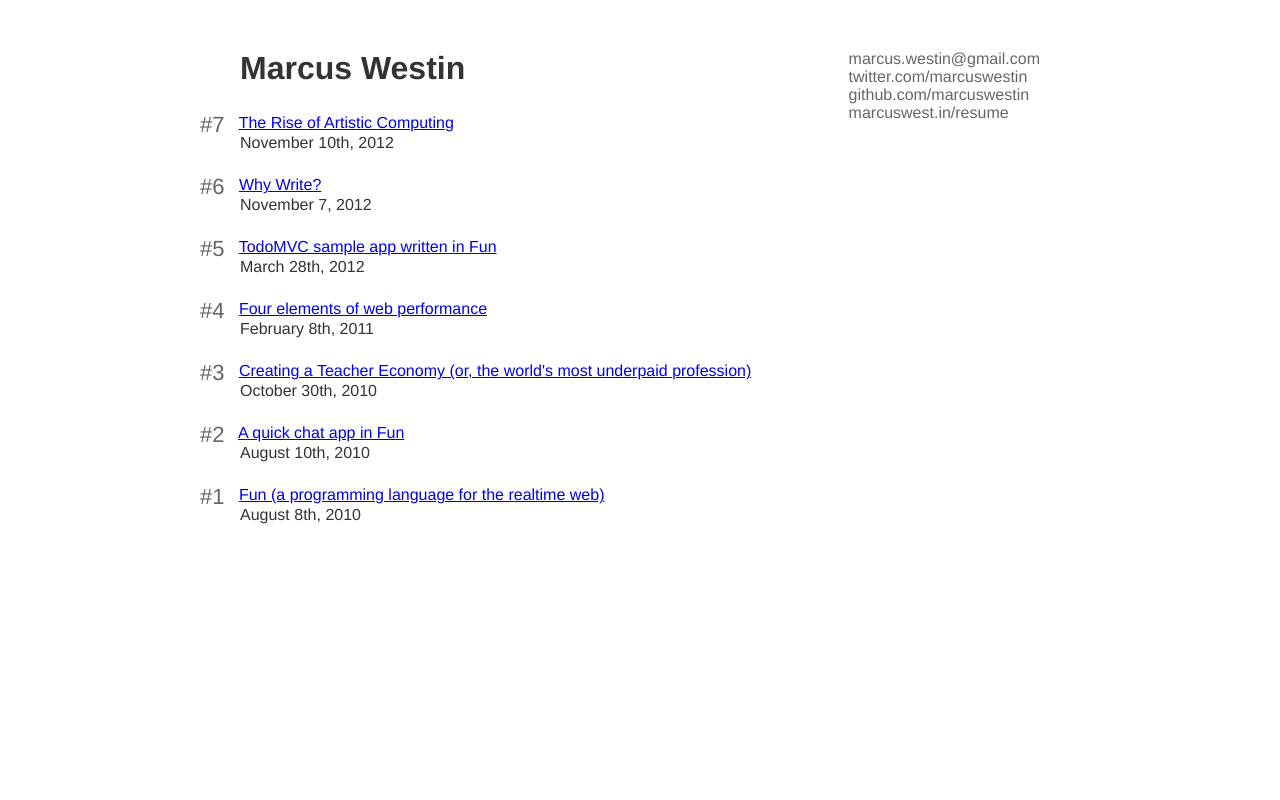
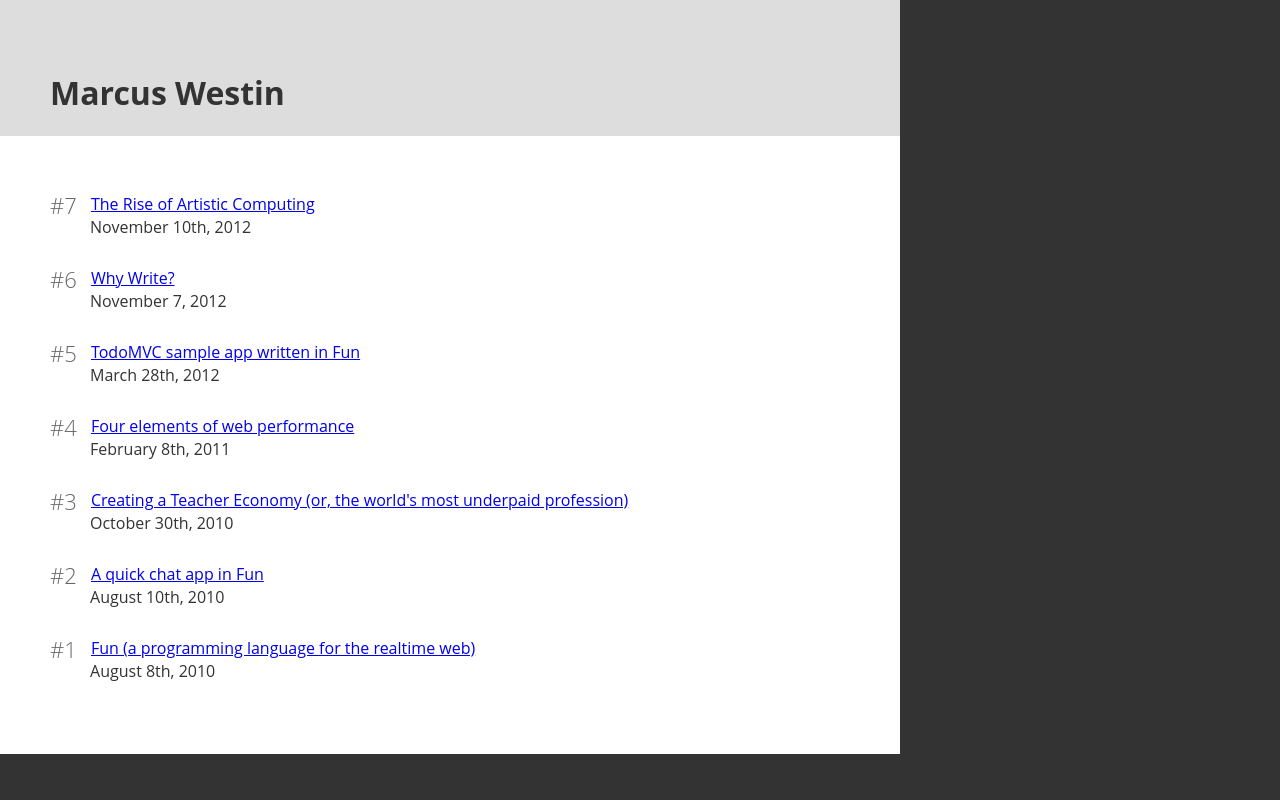
Before and after one commit to marcuswestin/marcuswest.in, a PHP site: page / in a window 1280 px wide. Run offline with PHP 8.4, Linux system fonts and the light colour scheme.

Commit message:
much improved style and layout, create dev server that automatically re-compiles on request, use latest stylus

```diff
--- a/index.css
+++ b/index.css
@@ -1,20 +1,17 @@
 html,
 body {
-  font-family: Helvetica;
+  font-family: "Open Sans", Helvetica, Arial, sans-serif;
   color: #333;
+  margin: 0;
+  background: #333;
 }
 .unselectable {
   -moz-user-select: none;
   -webkit-user-select: none;
   cursor: default;
 }
-#landing {
-  width: 800px;
-  margin: 50px auto;
-}
 .header {
   text-align: left;
-  float: right;
 }
 .header .unselectable; margin-bottom: 5px;,
 .header .logo {
@@ -25,7 +22,16 @@ body {
   text-decoration: none;
   color: #666;
 }
-#landing .post-listing .count {
+#landing .head {
+  width: 800px;
+  padding: 50px 50px 0 50px;
+  background: #ddd;
+  float: left;
+}
+#landing .posts {
+  margin-left: 40px;
+}
+#landing .posts .post-listing .count {
   color: #666;
   font-size: 22px;
   margin: 0 10px 0 -40px;
@@ -34,25 +40,38 @@ body {
   font-weight: 200;
   text-decoration: none;
 }
-#post {
-  width: 1350px;
-  margin: 50px 0 0 50px;
+#landing .side {
+  float: left;
+  color: #fff;
 }
-#post .body {
+#landing .side a {
+  color: #fff;
+}
+.mainContent {
   float: left;
   width: 800px;
-  margin: 0 0 50px 0;
+  padding: 50px;
+  background: #fff;
+}
+#post {
+  width: 1400px;
+}
+#post .mainContent {
+  float: left;
 }
 #post #disqus_thread {
   float: right;
   width: 480px;
-  margin-top: 70px;
+  padding: 70px 0 0 0;
   opacity: 0.8;
 }
 #post li {
   margin: 0 0 6px 0;
 }
-@media only screen and (max-device-width: 900px) {
+@media screen and (max-width: 900px) {
+  #landing .side {
+    float: none;
+  }
   #post {
     width: 800px;
   }
@@ -62,6 +81,8 @@ body {
   #post #disqus_thread {
     float: none;
     width: 800px;
+    clear: both;
+    padding: 50px;
   }
 }
 * {
--- a/index.html
+++ b/index.html
@@ -7,22 +7,13 @@
 <body>
 	<noscript style="width:50px; margin: 50px auto;">why not?</noscript>
 	<div id="landing">
-		<div class="header">
-			<a class="twitter" href="mailto:marcus.westin@gmail.com">marcus.westin@gmail.com</a><br />
-			<a class="twitter" href="http://twitter.com/marcuswestin">twitter.com/marcuswestin</a><br />
-			<a class="twitter" href="https://github.com/marcuswestin">github.com/marcuswestin</a><br />
-			<a class="twitter" href="./resume">marcuswest.in/resume</a>
-<!-- <div style="clear:both;"></div>
-<div style="float:right; margin:10px 0 0 0;">
-	<div amount="1.00" name="Marcus Westin" organization="marcuswest.in"
-		style="cursor:pointer;width:140px;height:50px;background:url(https://www.clover.com/static/img/donate-a1.png);"
-		class="_Clover" onclick="Clover('onClick',this)">
+		<div class="head">
+			<h1>Marcus Westin</h1>
+			<!-- <a href="/">Essays</a>
+			<a href="/design">Design</a>
+			<a href="/drawings">Drawings</a> -->
 		</div>
-</div>
- -->
-		</div>
-
-		<h1>Marcus Westin</h1>
+		<div class="mainContent">
 
 			<div class="posts">
 					<div class="post-listing">
@@ -69,6 +60,16 @@
 				<br />
 	</div>
 		</div>
+		<div class="side">
+			<!-- <div class="links"
+				<a class="twitter" href="mailto:marcus.westin@gmail.com">marcus.westin@gmail.com</a><br />
+				<a class="twitter" href="http://twitter.com/marcuswestin">twitter.com/marcuswestin</a><br />
+				<a class="twitter" href="https://github.com/marcuswestin">github.com/marcuswestin</a><br />
+				<a class="twitter" href="./resume">marcuswest.in/resume</a>
+			</div> -->
+		</div>
+	</div>
+
 	<script>
 	// Google analytics
 	var _gaq = [["_setAccount", "UA-21268456-1"], ["_trackPageview"]]
--- a/on/four-performance-elements/index.html
+++ b/on/four-performance-elements/index.html
@@ -7,7 +7,7 @@
 <body>
 	<noscript style="width:50px; margin: 50px auto;">why not?</noscript>
 	<div id="post">
-		<div class="body">
+		<div class="mainContent">
 			<div class="header">
 				<a class="twitter" href="/">Marcus Westin</a>
 			</div>
--- a/on/fun-chat/index.html
+++ b/on/fun-chat/index.html
@@ -7,7 +7,7 @@
 <body>
 	<noscript style="width:50px; margin: 50px auto;">why not?</noscript>
 	<div id="post">
-		<div class="body">
+		<div class="mainContent">
 			<div class="header">
 				<a class="twitter" href="/">Marcus Westin</a>
 			</div>
--- a/on/fun-intro/index.html
+++ b/on/fun-intro/index.html
@@ -7,7 +7,7 @@
 <body>
 	<noscript style="width:50px; margin: 50px auto;">why not?</noscript>
 	<div id="post">
-		<div class="body">
+		<div class="mainContent">
 			<div class="header">
 				<a class="twitter" href="/">Marcus Westin</a>
 			</div>
--- a/on/fun-todomvc/index.html
+++ b/on/fun-todomvc/index.html
@@ -7,7 +7,7 @@
 <body>
 	<noscript style="width:50px; margin: 50px auto;">why not?</noscript>
 	<div id="post">
-		<div class="body">
+		<div class="mainContent">
 			<div class="header">
 				<a class="twitter" href="/">Marcus Westin</a>
 			</div>
--- a/on/teacher-economy/index.html
+++ b/on/teacher-economy/index.html
@@ -7,7 +7,7 @@
 <body>
 	<noscript style="width:50px; margin: 50px auto;">why not?</noscript>
 	<div id="post">
-		<div class="body">
+		<div class="mainContent">
 			<div class="header">
 				<a class="twitter" href="/">Marcus Westin</a>
 			</div>
--- a/on/the-rise-of-artistic-computing/index.html
+++ b/on/the-rise-of-artistic-computing/index.html
@@ -7,7 +7,7 @@
 <body>
 	<noscript style="width:50px; margin: 50px auto;">why not?</noscript>
 	<div id="post">
-		<div class="body">
+		<div class="mainContent">
 			<div class="header">
 				<a class="twitter" href="/">Marcus Westin</a>
 			</div>
--- a/on/why-write/index.html
+++ b/on/why-write/index.html
@@ -7,7 +7,7 @@
 <body>
 	<noscript style="width:50px; margin: 50px auto;">why not?</noscript>
 	<div id="post">
-		<div class="body">
+		<div class="mainContent">
 			<div class="header">
 				<a class="twitter" href="/">Marcus Westin</a>
 			</div>
--- a/package.json
+++ b/package.json
@@ -7,7 +7,7 @@
     "url": "git://github.com/marcuswestin/marcuswest.in.git"
   },
   "dependencies": {
-    "mustache": "0.4.0",
-	"less": "1.3.0"
+	"mustache": "0.4.0",
+	"stylus": "0.30.1"
   }
 }
--- a/src/index.styl
+++ b/src/index.styl
@@ -1,4 +1,4 @@
-html, body { font-family:Helvetica; color:#333; }
+html, body { font-family "Open Sans", Helvetica, Arial, sans-serif; color:#333; margin 0; background #333; }
 
 .unselectable {
 	-moz-user-select:none;
@@ -6,34 +6,48 @@ html, body { font-family:Helvetica; color:#333; }
 	cursor:default;
 }
 
-#landing {
-	width:800px; margin:50px auto;
-}
+contentSpace = 50px;
+contentWidth = 800px;
+contentTotalWidth = contentWidth + contentSpace * 2;
+narrow = "screen and (max-width: "+contentTotalWidth+")"
 
 .header
-	text-align left; float right; .unselectable; margin-bottom: 5px;
+	text-align left; .unselectable; margin-bottom: 5px;
 	.logo { text-decoration: none; color: #333; }
 	.twitter { text-decoration: none; color: #666; }
 
 #landing
-	.post-listing
-		.count
-			color #666; font-size 22px; margin 0 10px 0 -40px; position relative; top 4px; font-weight 200; text-decoration none;
+	.head
+		width contentWidth; padding contentSpace contentSpace 0 contentSpace; background #ddd; float left;
+	.posts
+		margin-left 40px;
+		.post-listing
+			.count
+				color #666; font-size 22px; margin 0 10px 0 -40px; position relative; top 4px; font-weight 200; text-decoration none;
+	.side
+		float left; color #fff;
+		a
+			color #fff;
+
+.mainContent
+	float left; width contentWidth; padding contentSpace; background #fff;
 
 #post
-	width:1350px; margin:50px 0 0 50px;
-	.body { float: left; width: 800px; margin 0 0 50px 0; }
-	#disqus_thread { float: right; width: 480px; margin-top: 70px; opacity: .8; }
+	width 1400px;
+	.mainContent { float: left; }
+	#disqus_thread { float: right; width: 480px; padding: 70px 0 0 0; opacity: .8; }
 	li { margin: 0 0 6px 0; }
 
-
-@media only screen and (max-device-width: 900px)
+@media narrow
+	#landing
+		.side
+			float none;
 	#post
 		width 800px;
 		.body
 			float none;
 		#disqus_thread
-			float none; width 800px;
+			float none; width 800px; clear both; padding contentSpace;
 
 * { cursor: default; }
 code { cursor: text; padding: 1px 2px 0; position: relative; bottom: 1px; }
--- a/src/on/template.html
+++ b/src/on/template.html
@@ -7,7 +7,7 @@
 <body>
 	<noscript style="width:50px; margin: 50px auto;">why not?</noscript>
 	<div id="post">
-		<div class="body">
+		<div class="mainContent">
 			<div class="header">
 				<a class="twitter" href="/">Marcus Westin</a>
 			</div>
```
Also changed, not shown: scripts/runDev.js (+39 -37 lines), src/index.html (+15 -17 lines), favicon.ico (added), 1 other file. Lines whose indentation alone changed are shown as unchanged.
